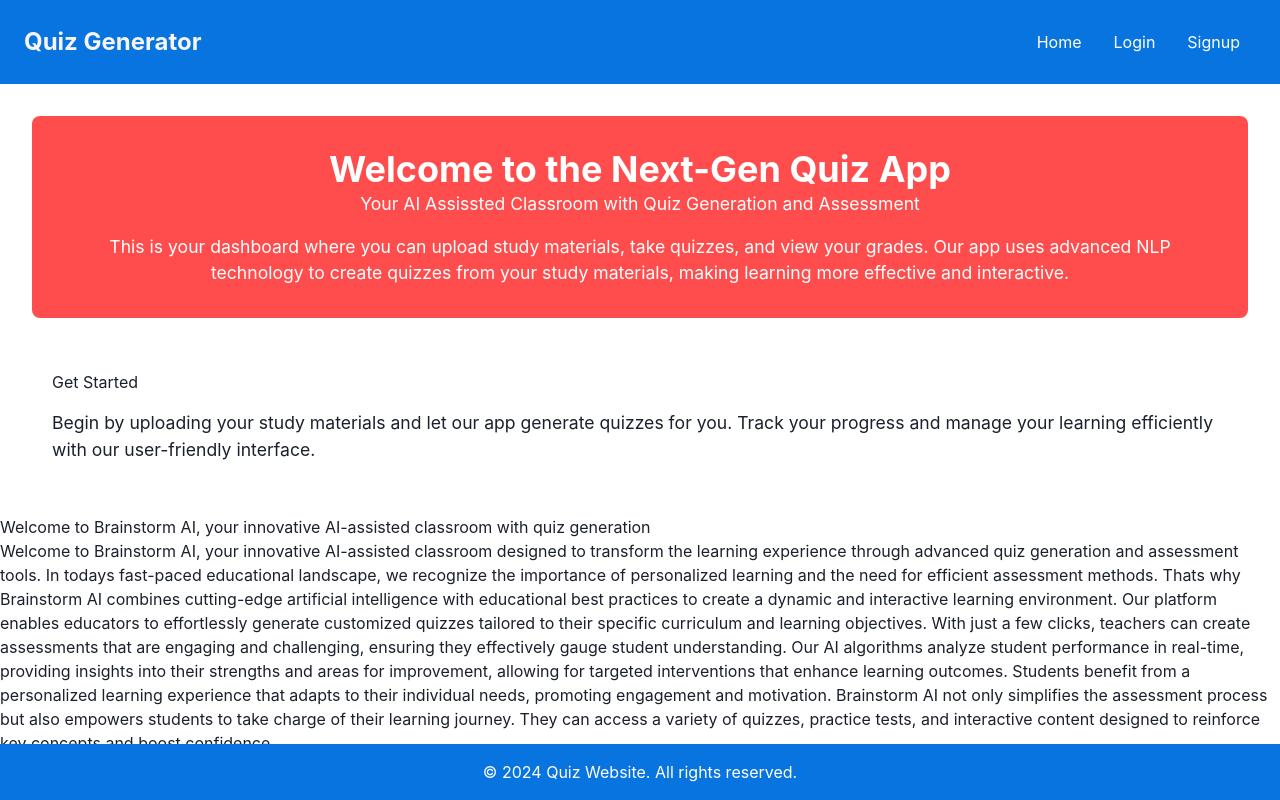
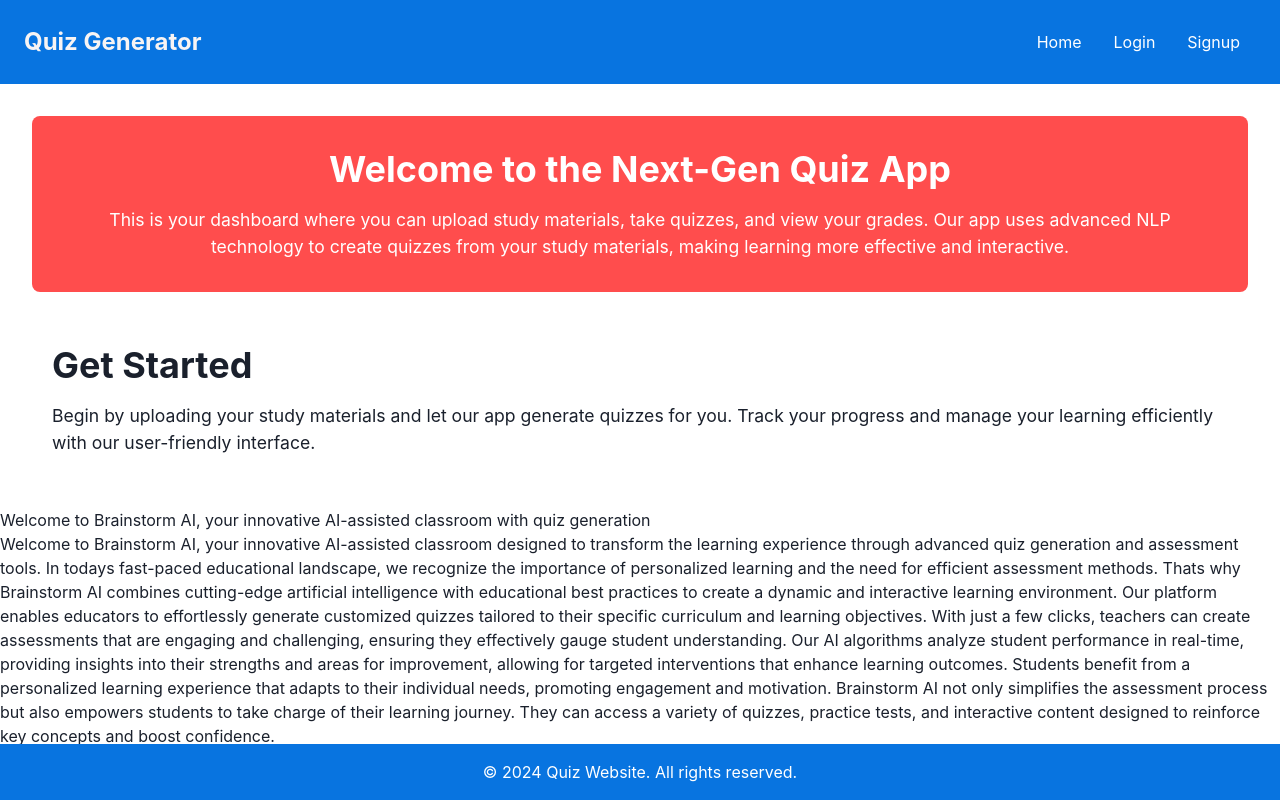
Before and after one commit to tanishi123/LY_Project, a React (Create React App) app: page / in a window 1280 px wide. Built offline with nearby package versions, Linux system fonts and the light colour scheme.

Commit message:
css masti

```diff
--- a/src/pages/HomePage.js
+++ b/src/pages/HomePage.js
@@ -7,17 +7,15 @@
     <Box className="homepage">
       <Box className="hero">
         <Heading><h1>Welcome to the Next-Gen Quiz App</h1></Heading>
-        <p><h2>Your AI Assissted Classroom with Quiz Generation and Assessment</h2></p>
-        <Text mt={4}><p>
-          <h1>This is your dashboard where you can upload study materials, take quizzes, and view your grades.
-          Our app uses advanced NLP technology to create quizzes from your study materials, making learning more effective and interactive.</h1></p>
+        <Text mt={4}>This is your dashboard where you can upload study materials, take quizzes, and view your grades.
+          Our app uses advanced NLP technology to create quizzes from your study materials, making learning more effective and interactive.
         </Text>
       </Box>
       <Box p={5}>
-        <h1>Get Started</h1>
-        <Text mt={4}><h3><p>
+        <Heading>Get Started</Heading>
+        <Text mt={4}>
           Begin by uploading your study materials and let our app generate quizzes for you.
-          Track your progress and manage your learning efficiently with our user-friendly interface.</p></h3>
+          Track your progress and manage your learning efficiently with our user-friendly interface.
         </Text>
       </Box>
     </Box>
```
